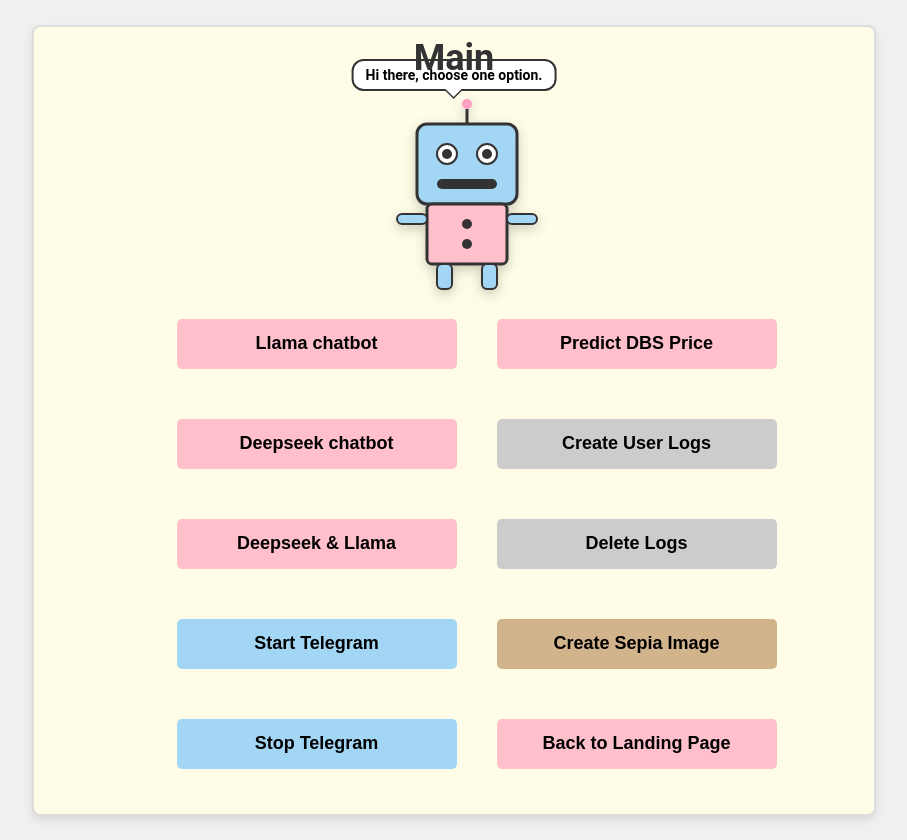
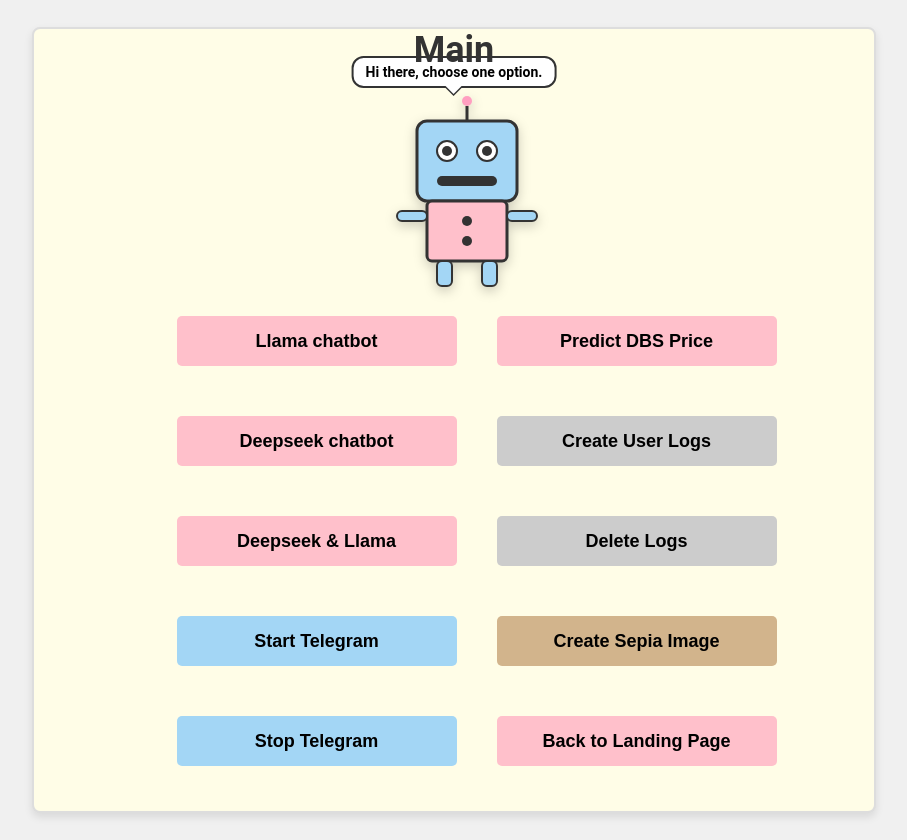
Before and after one commit to miqqie/dbs_pred, a Flask app: page /main in a window 1280 px wide. Shown: the whole page, without its empty margins (186-1093 px from the left). Run offline with Flask 3, Linux system fonts and the light colour scheme; parts of the project's set-up code (start-up, migrations or seed data) failed here and were passed over.

Commit message:
update main

```diff
--- a/static/styles.css
+++ b/static/styles.css
@@ -18,7 +18,6 @@ body {
     max-width: 800px;
     width: 100%;
     text-align: center;
-    min-height: 600px;
 }
 
 .image-class {
@@ -127,9 +126,13 @@ h2 {
     color: #333;
 }
 
-.container h2[style*="font-size: 36px"] {
-    margin-top: -10px;
-    margin-bottom: 15px;
+.main-container {
+    min-height: 600px;
+}
+
+.main-container h2[style*="font-size: 36px"] {
+    margin-top: -20px;
+    margin-bottom: 20px;
     position: relative;
     z-index: 10;
 }
--- a/templates/main.html
+++ b/templates/main.html
@@ -1,6 +1,6 @@
 {% extends "base.html" %}
 {% block content %}
-    <div class="container">
+    <div class="container main-container">
     <h2 style="font-size: 36px;">Main</h2>
     <div class="main-content">
         <div class="robot-container">
```
